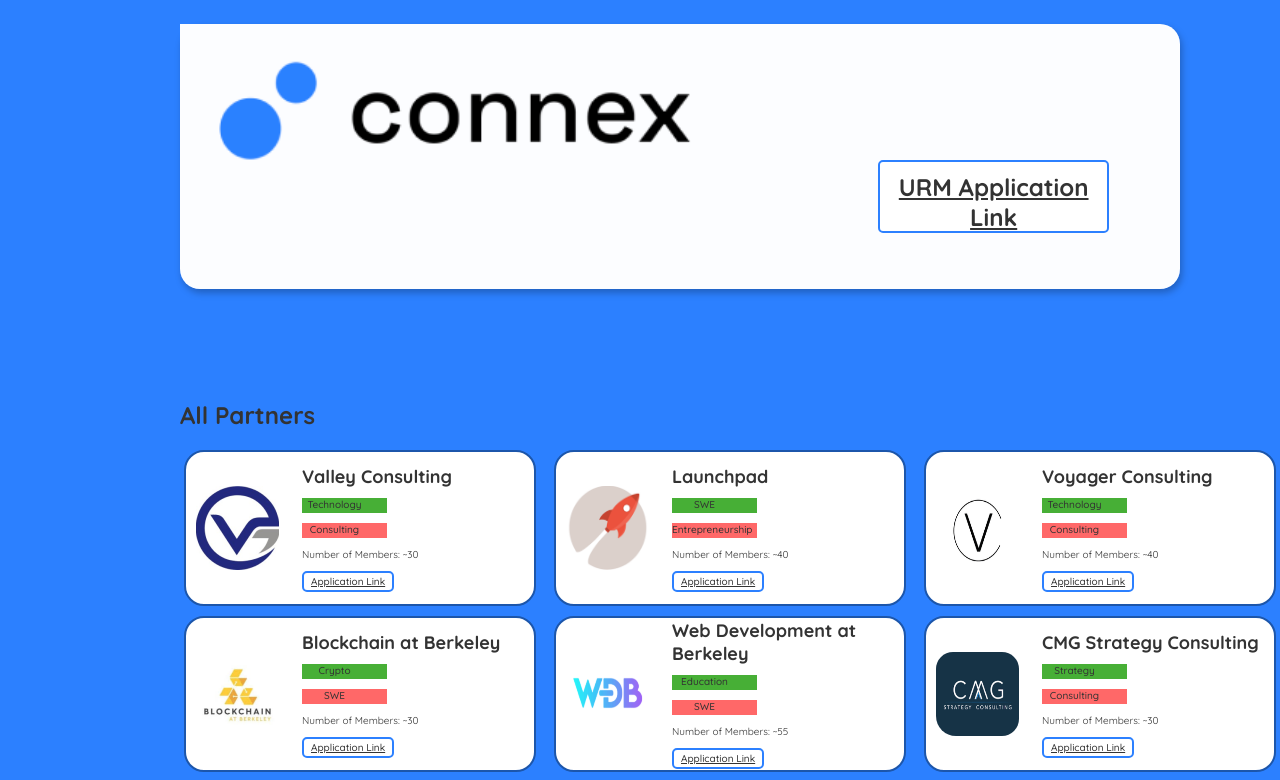
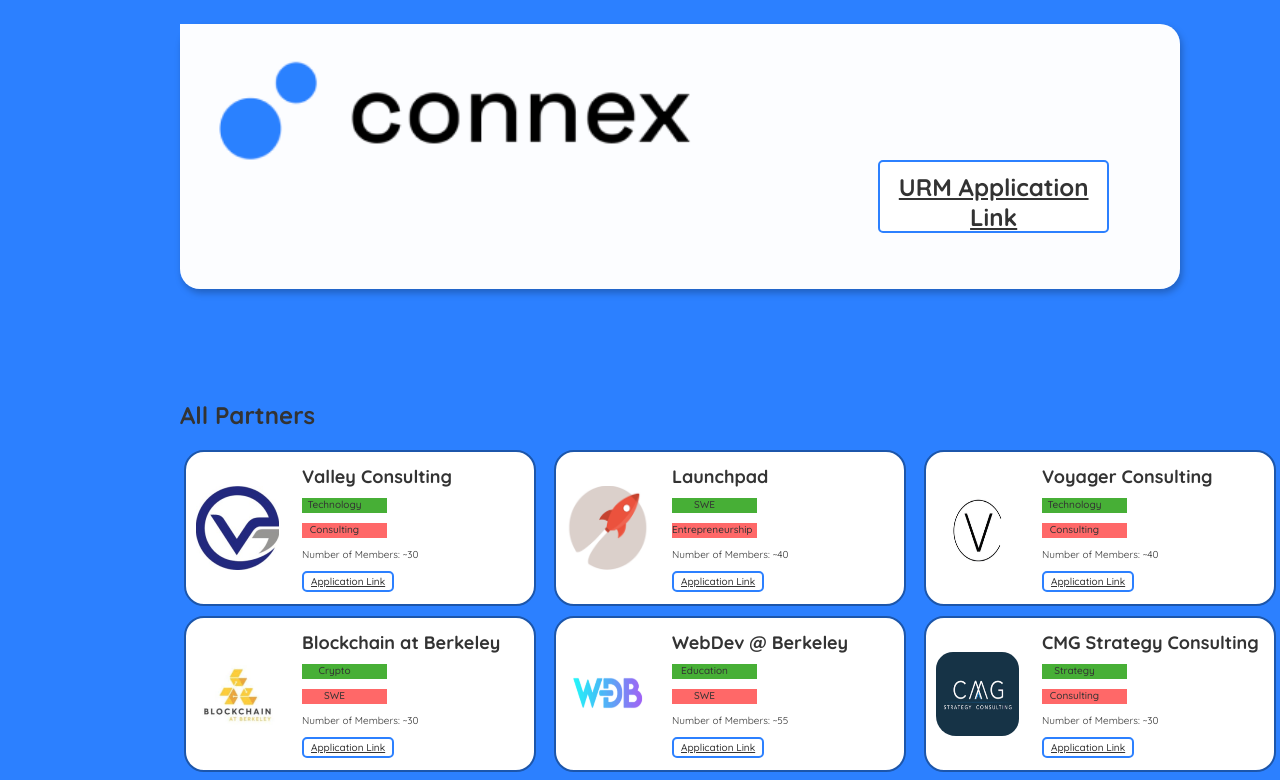
Before and after one commit to calconnex/connex, a React (Create React App) app in the folder divjoy-template/: page /partners in a window 1280 px wide. Shown: the top 780 px of the page. Built offline with nearby package versions, Linux system fonts and the light colour scheme; no server answers.

Commit message:
fixed the tags again

```diff
--- a/divjoy-template/src/original/js/Partners.js
+++ b/divjoy-template/src/original/js/Partners.js
@@ -94,7 +94,7 @@
         <GeneralClickablePartner logo={launchpad} clubName="Launchpad" categoryOne="SWE" categoryTwo="Entrepreneurship" numMembers={40} applicationLink='https://launchpad.berkeley.edu/login'/>
         <GeneralClickablePartner logo={voyager} clubName="Voyager Consulting" categoryOne="Technology" categoryTwo="Consulting" numMembers={40} applicationLink='https://airtable.com/shrQCRV9gSVmCQC0Y'/>
         <GeneralClickablePartner logo={blockchain} clubName="Blockchain at Berkeley" categoryOne="Crypto" categoryTwo="SWE" numMembers={30} applicationLink='https://airtable.com/shrPKaQsjldBWa4h2'/>
-        <GeneralClickablePartner logo={webdev_logo} clubName="Web Development at Berkeley" categoryOne="Education" categoryTwo="SWE" numMembers={55} applicationLink='https://airtable.com/shrxn0L0lPosFnAZl'/>
+        <GeneralClickablePartner logo={webdev_logo} clubName="WebDev @ Berkeley" categoryOne="Education" categoryTwo="SWE" numMembers={55} applicationLink='https://airtable.com/shrxn0L0lPosFnAZl'/>
         <GeneralClickablePartner logo={cmg_logo} clubName="CMG Strategy Consulting" categoryOne="Strategy" categoryTwo="Consulting" numMembers={30} applicationLink='https://airtable.com/shrNj791lHh4SIMX0'/>
         <GeneralClickablePartner logo={blueprint_logo} clubName="Blueprint, Technology for Nonprofits" categoryOne="SWE" categoryTwo="Social Impact" numMembers={30} applicationLink='https://calblueprint.org/apply/students/new'/>
         <GeneralClickablePartner logo={netimpact} clubName="Net Impact" categoryOne="Social Impact" categoryTwo="Consulting" numMembers={35} applicationLink='https://airtable.com/shrs73X85oN1iDBX2'/>
```
